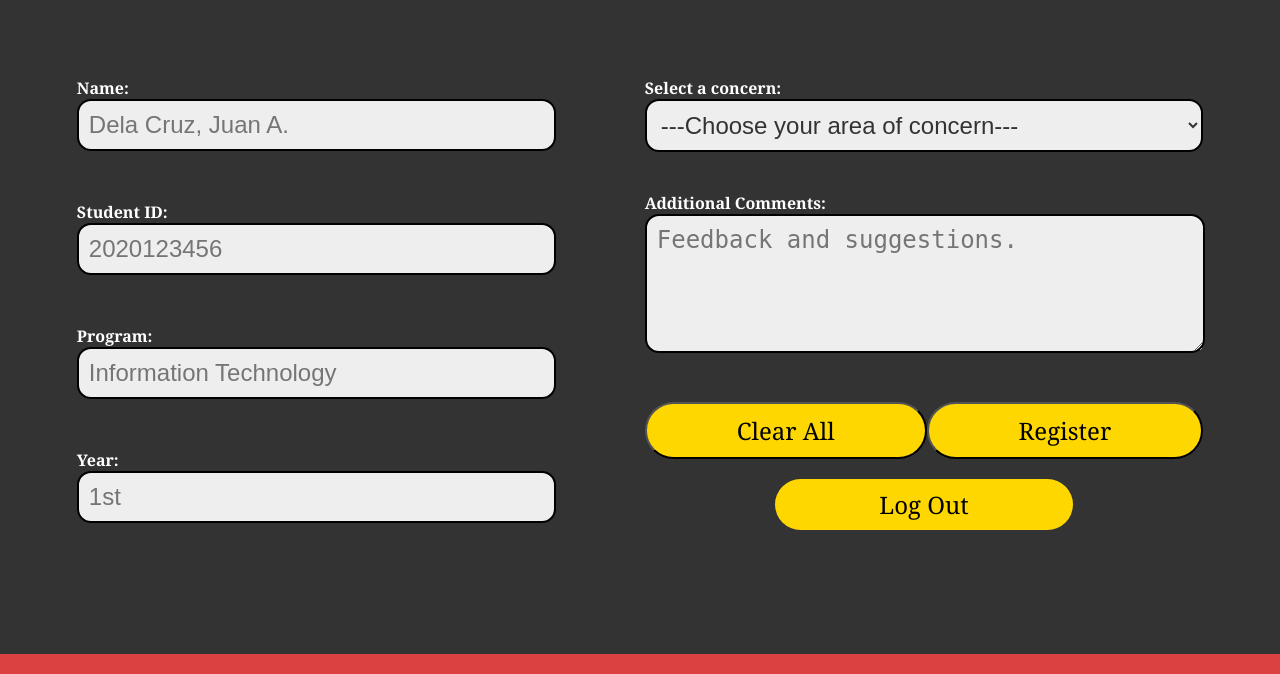
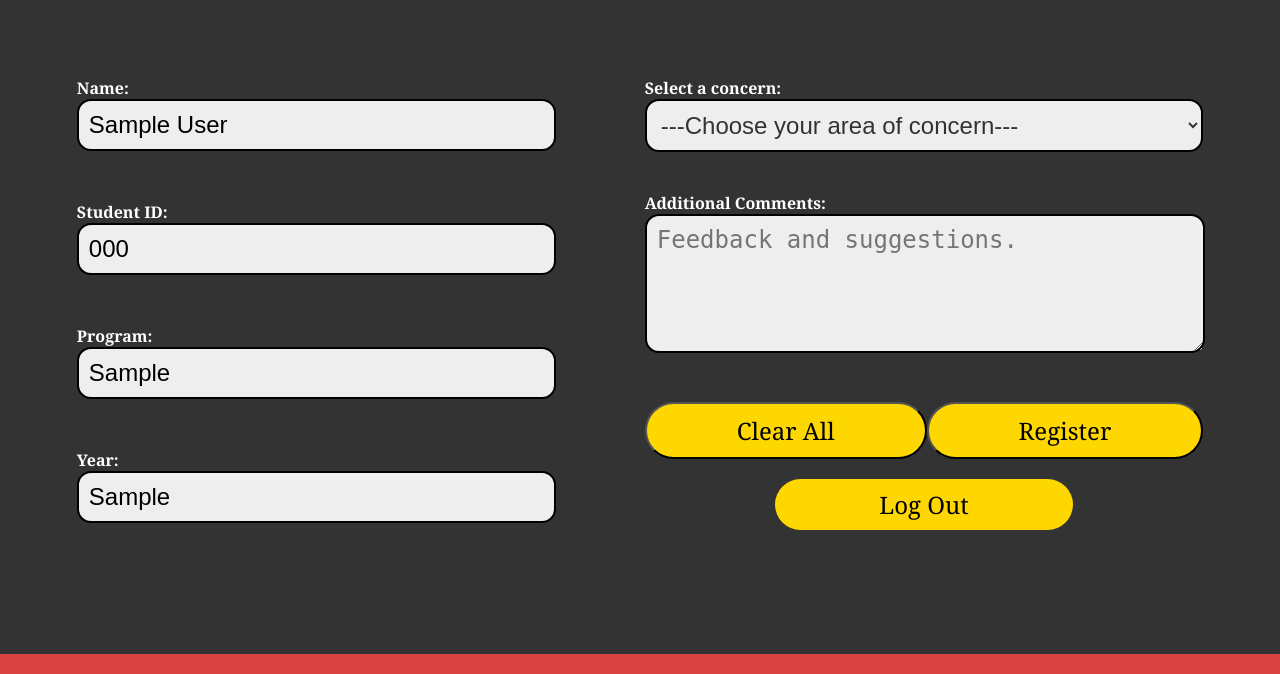
Before and after one commit to ghandylan/Mapuan-Academic-Advising, a Flask app: template templates/student/advising.html in a window 1280 px wide. Shown: the part 126-800 px from the top of the page. Run offline with Flask 3, Linux system fonts and the light colour scheme; the template is opened without the code that fills it: values that come from a table or form of the project are taken from there, others are empty; tables that the repository leaves empty hold one stand-in row (values such as "Sample post").

Commit message:
values are now automatically filled out

```diff
--- a/templates/student/advising.html
+++ b/templates/student/advising.html
@@ -28,34 +28,37 @@
         <img src="../../static/img/mymapua.png" alt="My Image" style="max-width: 150px;">
     </div>
 
-    <form action="zoom.html" method="post" required>
+    <form action="{{ url_for('student_register') }}" method="post" required>
         <div class="left">
             <label for="name">Name:</label>
-            <input type="text" id="name" name="name" placeholder="Dela Cruz, Juan A." required>
+            <input type="text" id="name" name="name" placeholder="Dela Cruz, Juan A." value="{{ user.student_name }}"
+                   required>
             <br>
 
             <label for="student-id">Student ID:</label>
-            <input type="text" id="student-id" name="student-id" placeholder="2020123456" required>
+            <input type="text" id="student-id" name="student-id" placeholder="2020123456"
+                   value="{{ user.student_number }}"
+                   required>
             <br>
 
             <label for="program">Program:</label>
-            <input type="text" id="program" name="program" placeholder="Information Technology" required>
+            <input type="text" id="program" name="program" placeholder="Information Technology"
+                   value="{{ user.student_program }}" required>
             <br>
 
             <label for="year">Year:</label>
-            <input type="text" id="year" name="year" placeholder="1st" required>
+            <input type="text" id="year" name="year" placeholder="1st" value="{{ user.student_year }}" required>
             <br>
-
         </div>
 
         <div class="right">
             <label for="concerns">Select a concern: </label>
             <select name="concerns" id="concerns">
                 <option value="" disabled selected>---Choose your area of concern---</option>
-                <option value="general">Billing and payments</option>
-                <option value="support">Scheduling concern</option>
-                <option value="billing">Section change</option>
-                <option value="feedback">Graduate requirements</option>
+                <option value="Billing and payments">Billing and payments</option>
+                <option value="Scheduling concern">Scheduling concern</option>
+                <option value="Section change">Section change</option>
+                <option value="Graduate requirements">Graduate requirements</option>
             </select>
             <label for="concern">Additional Comments:</label>
             <textarea id="concern" name="concern" placeholder="Feedback and suggestions." required></textarea>
```
